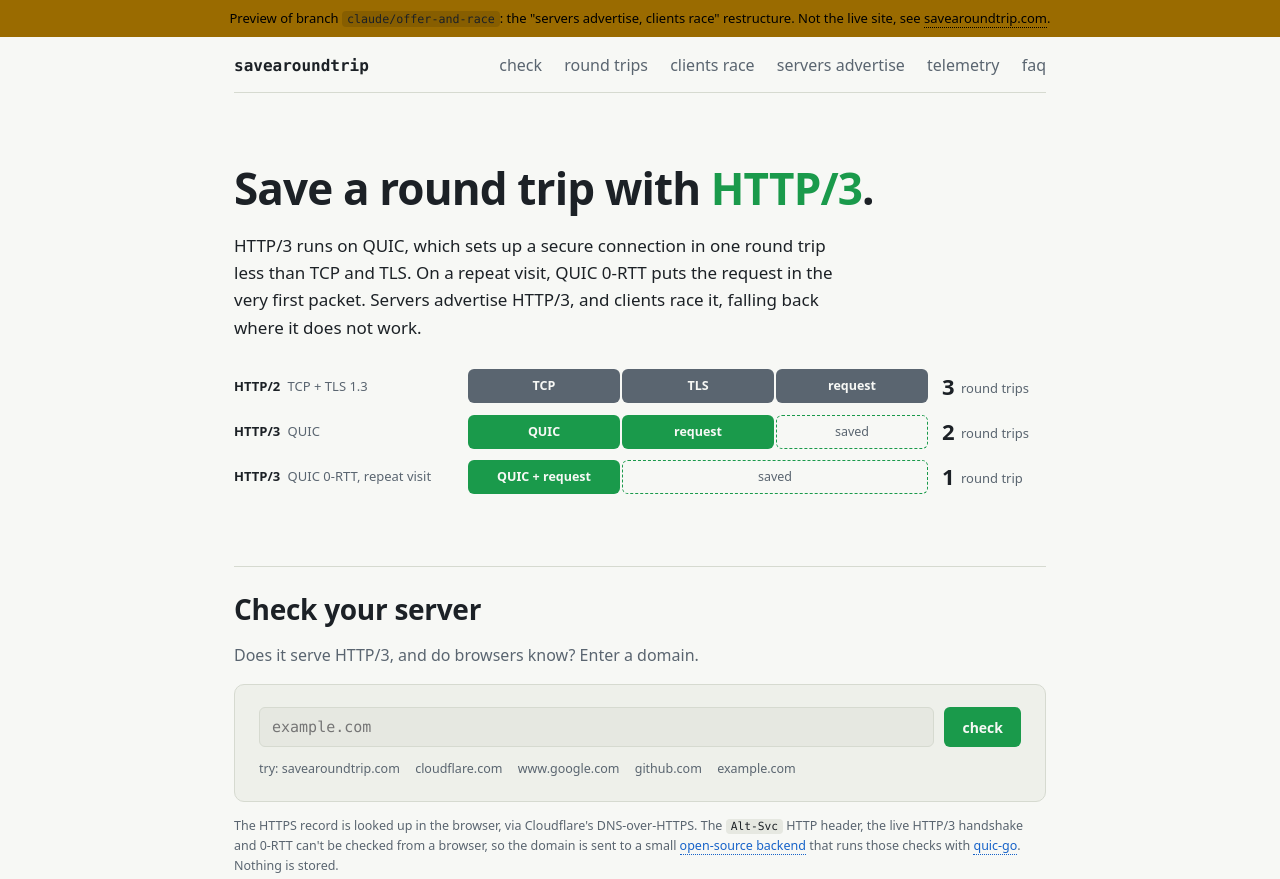
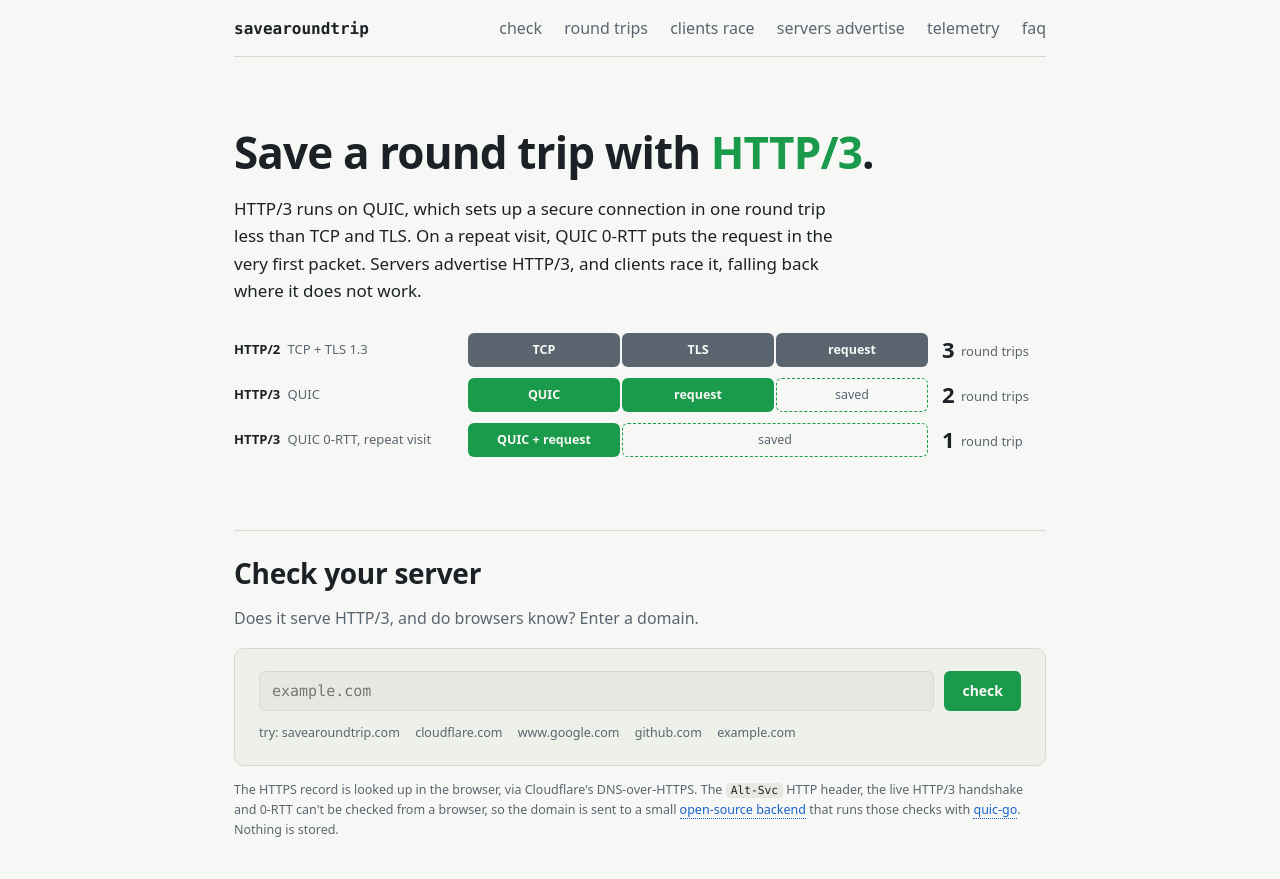
Before and after one commit to mxinden-bot/savearoundtrip, a plain HTML site: page index.html in a window 1280 px wide. Shown: the top 879 px of the page. Drawn offline with Linux system fonts and the light colour scheme.

Commit message:
Remove the branch-preview banner before merging to main
Co-Authored-By: Claude Opus 5.5 <noreply@anthropic.com>
Claude-Session: https://claude.ai/code/session_012FRuZ5gtSW2BsteXtTem2k

```diff
--- a/css/style.css
+++ b/css/style.css
@@ -564,11 +564,3 @@ footer {
 footer a { color: var(--fg-dim); }
 footer .refs-head { margin-top: 18px; color: var(--fg-dim); text-transform: uppercase; letter-spacing: .12em; font-size: 11px; }
 footer .refs { margin-top: 8px; line-height: 2; }
-
-/* branch-preview marker (claude/offer-and-race); remove before merging to main */
-.preview-banner {
-  background: var(--warn); color: #000; text-align: center;
-  font-size: 13px; padding: 8px 16px;
-}
-.preview-banner code { background: rgba(0, 0, 0, .12); padding: 1px 5px; border-radius: 4px; }
-.preview-banner a { color: #000; }
--- a/index.html
+++ b/index.html
@@ -14,7 +14,6 @@
 <link rel="stylesheet" href="css/style.css">
 </head>
 <body>
-<div class="preview-banner">Preview of branch <code>claude/offer-and-race</code>: the "servers advertise, clients race" restructure. Not the live site, see <a href="https://savearoundtrip.com/">savearoundtrip.com</a>.</div>
 <div class="wrap">
 
   <header class="bar">
```
